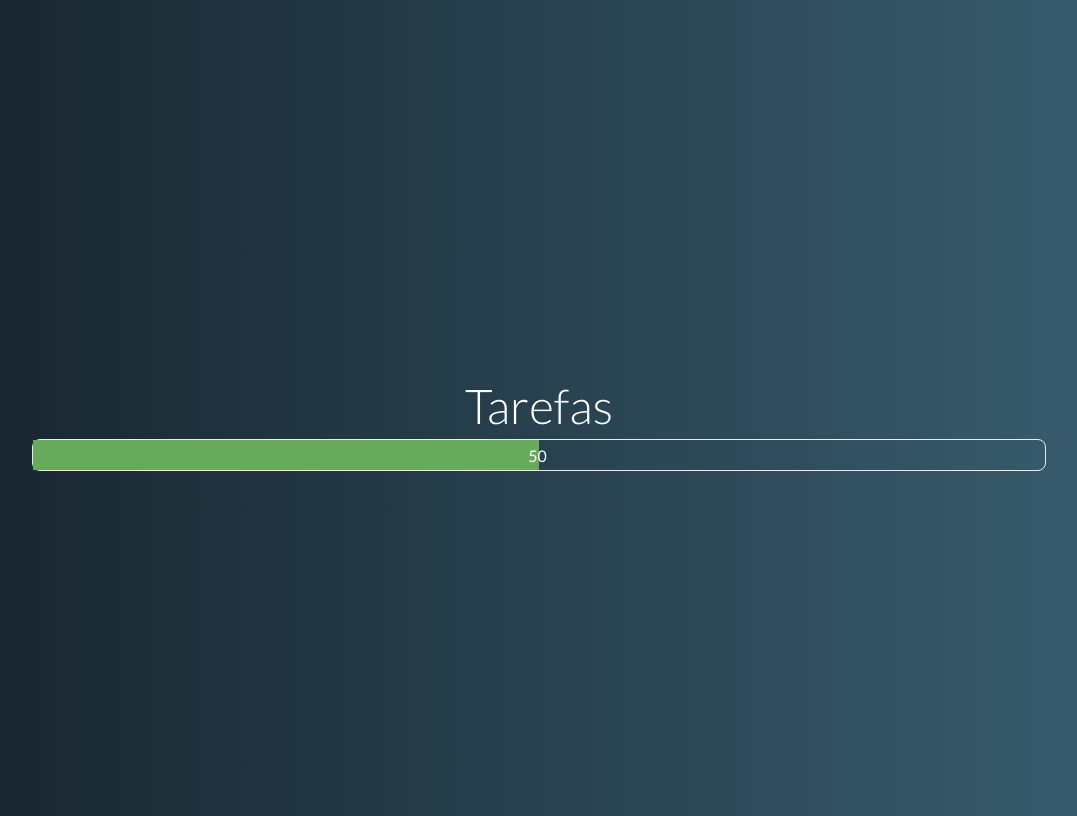
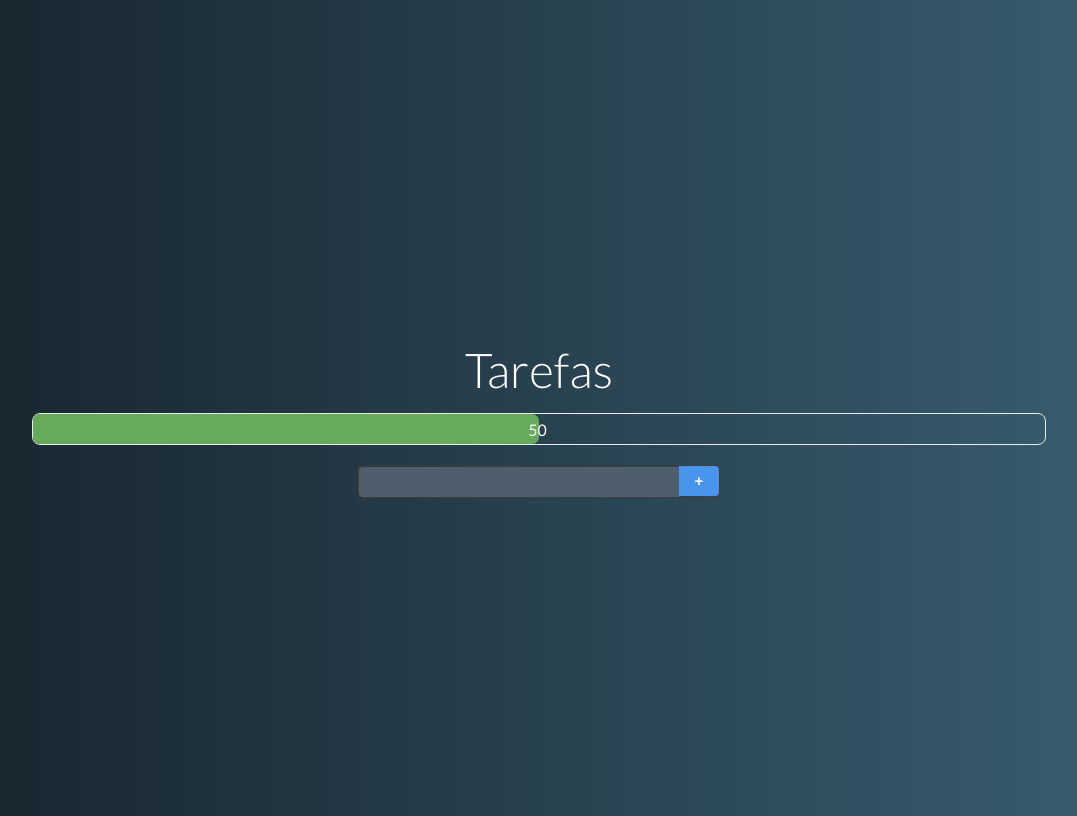
Before and after one commit to jeffersonrucu/to-do-list-VueJS, a Vue app: page / in a window 1280 px wide. Shown: the whole page, without its empty margins (101-1178 px from the left). Built offline with nearby package versions, Linux system fonts and the light colour scheme.

Commit message:
Cria Barra tarefa add

```diff
--- a/src/App.vue
+++ b/src/App.vue
@@ -1,7 +1,8 @@
 <template>
 	<div id="app">
 		<h1>Tarefas</h1>
-		<app-progress />
+		<app-progress class="section-margin"/>
+		<app-bar-add class="section-margin"/>
 	</div>
 </template>
 
@@ -33,4 +34,8 @@ export default {
 		font-size: 3rem;
 	}
 
+	.section-margin{
+		margin: 10px 0;
+	}
+
 </style>
--- /dev/null
+++ b/src/components/widgets/BarAdd.vue
@@ -0,0 +1,62 @@
+<template>
+    <div id="search">
+        <input type="text" name="" id="" v-model="item" @keyup.enter="add">
+        <button @click="addTask"> + </button>
+    </div>
+</template>
+
+<script>
+export default {
+    data(){
+        return {
+            item: '',
+            task: []
+        }
+    },
+    methods: {
+        add() {
+            this.addTask()
+        },
+        addTask() {
+            this.task.push({titulo: this.item})
+            this.item = ''
+        }
+    },
+}
+</script>
+
+<style scopet>
+    #search {
+        border: 1px solid rgb(60, 60, 60);
+        border-radius: 4px;
+    }
+
+    input{
+        margin: 0;
+        padding: 0 10px;
+        width: 300px;
+        height: 30px;
+        border: none;
+        border-radius: 4px 0 0 4px;
+        background-color: #4f5e6c;
+        outline: none;
+        color: #FFF;
+    }
+
+    button {
+        margin: 0;
+        padding: 0;
+        height: 30px;
+        width: 40px;
+        border: none;
+        border-radius: 0 4px 4px 0;
+        background-color: #4994ED;
+        outline: none;
+        font-size: 15px;
+        font-weight: bold;
+        color: #FFF;
+        }
+    button:hover {
+        cursor: pointer;
+    }
+</style>
--- a/src/components/widgets/Progress.vue
+++ b/src/components/widgets/Progress.vue
@@ -45,5 +45,6 @@ export default {
     .released{
         background-color: #67aa5c;
         height: 30px;
+        border-radius: 7px;
     }
 </style>
--- a/src/main.js
+++ b/src/main.js
@@ -1,9 +1,12 @@
 import Vue from 'vue'
 import App from './App.vue'
 import Progress from './components/widgets/Progress.vue'
+import BarAdd from './components/widgets/BarAdd.vue'
 
 Vue.config.productionTip = false
 Vue.component('app-progress', Progress)
+Vue.component('app-bar-add', BarAdd)
+
 
 new Vue({
   render: h => h(App),
```
